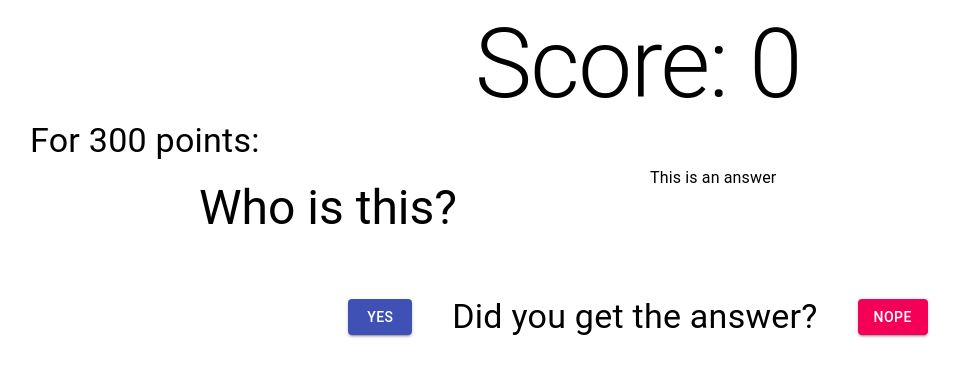
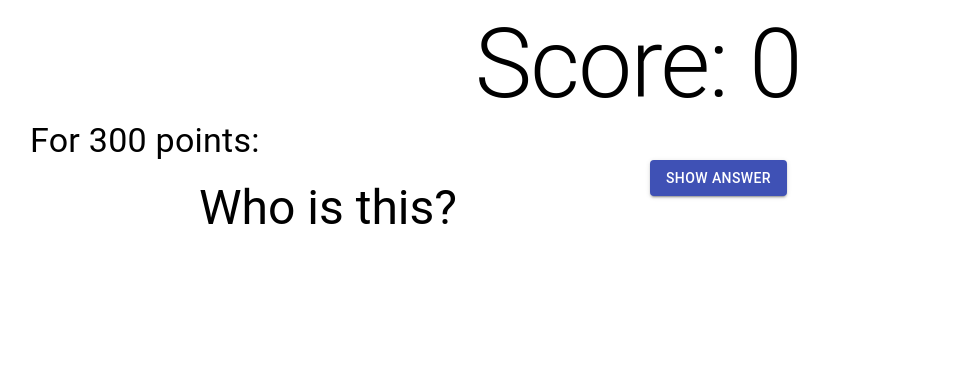
Before and after one commit to Shriever/Quiz-App, a Gatsby site: page / in a window 1280 px wide. Shown: the whole page, without its empty margins (2-962 px from the left). Built offline with nearby package versions, Linux system fonts and the light colour scheme; Gatsby itself is replaced by a stand-in of ours.

Commit message:
Answer component is functional

```diff
--- a/src/components/Answer.js
+++ b/src/components/Answer.js
@@ -1,8 +1,19 @@
 import React from "react";
-import { Container, Typography } from "@material-ui/core";
+import { Button, Typography } from "@material-ui/core";
 
-const Answer = () => {
-  return <Typography>This is an answer</Typography>;
+const Answer = ({ isShowAnswer, handleShowAnswer, answer }) => {
+  if (!isShowAnswer) {
+    return (
+      <Button variant='contained' color='primary' onClick={handleShowAnswer}>
+        Show Answer
+      </Button>
+    );
+  }
+  return (
+    <Typography variant='h3' align='center'>
+      {answer}
+    </Typography>
+  );
 };
 
 export default Answer;
--- a/src/components/Footer.js
+++ b/src/components/Footer.js
@@ -2,21 +2,18 @@ import React from "react";
 import Quote from "./Quote";
 import AnswerPrompt from "./AnswerPrompt";
 
-const Footer = ({ state, handlePlayerAnswer, displayNextQuestion }) => {
-  const { quote, isCorrectAnswer } = state;
-  return (
-    <>
-      {isCorrectAnswer === null ? (
-        <AnswerPrompt handlePlayerAnswer={handlePlayerAnswer} />
-      ) : (
-        <Quote
-          isCorrectAnswer={isCorrectAnswer}
-          displayNextQuestion={displayNextQuestion}
-          quote={quote}
-        />
-      )}
-    </>
-  );
+const Footer = props => {
+  const { quote, isCorrectAnswer, handlePlayerAnswer, displayNextQuestion, isShowAnswer } =
+    props;
+
+  const quoteProps = { isCorrectAnswer, displayNextQuestion, quote };
+
+  if (isShowAnswer === false) return <div></div>;
+
+  if (isCorrectAnswer === null)
+    return <AnswerPrompt handlePlayerAnswer={handlePlayerAnswer} />;
+
+  return <Quote {...quoteProps} />;
 };
 
 export default Footer;
--- a/src/pages/index.js
+++ b/src/pages/index.js
@@ -1,9 +1,11 @@
 import React, { useState } from "react";
+
 import { Container, Grid, createTheme } from "@material-ui/core";
+import { calcNewScore, getNewQuestionAndAnswer } from "../utils/misc";
+
 import Score from "../components/Score";
 import Answer from "../components/Answer";
 import Question from "../components/Question";
-import { calcNewScore, getNewQuestion } from "../utils/misc";
 import Footer from "../components/Footer";
 
 // LINKS TO APIS FOR THIS PROJECT
@@ -30,6 +32,8 @@ const IndexPage = () => {
       text: "Who is this?",
       value: 300,
     },
+    answer: "It's Chuck Norris!",
+    isShowAnswer: false,
   });
 
   const handlePlayerAnswer = isCorrectAnswer => {
@@ -44,16 +48,38 @@ const IndexPage = () => {
 
   const displayNextQuestion = () => {
     setState(prevState => {
+      const { question, answer } = getNewQuestionAndAnswer();
       return {
         ...prevState,
         isCorrectAnswer: null,
-        question: getNewQuestion(),
+        question,
+        answer,
+        isShowAnswer: false,
       };
     });
   };
 
-  const { playerScore, question, quote, isCorrectAnswer } = state;
-  const footerState = { quote, isCorrectAnswer };
+  const handleShowAnswer = () => {
+    setState(prevState => {
+      return { ...prevState, isShowAnswer: true };
+    });
+  };
+
+  const {
+    playerScore,
+    question,
+    quote,
+    isCorrectAnswer,
+    isShowAnswer,
+    answer,
+  } = state;
+  const footerProps = {
+    quote,
+    isCorrectAnswer,
+    displayNextQuestion,
+    handlePlayerAnswer,
+    isShowAnswer,
+  };
   return (
     <Container theme={theme}>
       <Grid container justifyContent='center'>
@@ -75,15 +101,16 @@ const IndexPage = () => {
           </Grid>
 
           <Grid item xs={6}>
-            <Answer />
+            <Answer
+              isShowAnswer={isShowAnswer}
+              answer={answer}
+              style={{ margin: "0 auto" }}
+              handleShowAnswer={handleShowAnswer}
+            />
           </Grid>
         </Grid>
 
-        <Footer
-          state={footerState}
-          displayNextQuestion={displayNextQuestion}
-          handlePlayerAnswer={handlePlayerAnswer}
-        />
+        <Footer {...footerProps} />
       </Grid>
     </Container>
   );
--- a/src/utils/misc.js
+++ b/src/utils/misc.js
@@ -3,8 +3,10 @@ const calcNewScore = (state, isCorrectAnswer) => {
   return isCorrectAnswer ? playerScore + question.value : playerScore;
 };
 
-const getNewQuestion = () => {
-  return { text: "This is a new question?", value: 500 };
+const getNewQuestionAndAnswer = () => {
+  const question = { text: "This is a new question?", value: 500 };
+  const answer = "It's Chuck Norris!";
+  return { question, answer };
 };
 
-module.exports = { calcNewScore, getNewQuestion };
+module.exports = { calcNewScore, getNewQuestionAndAnswer };
```
